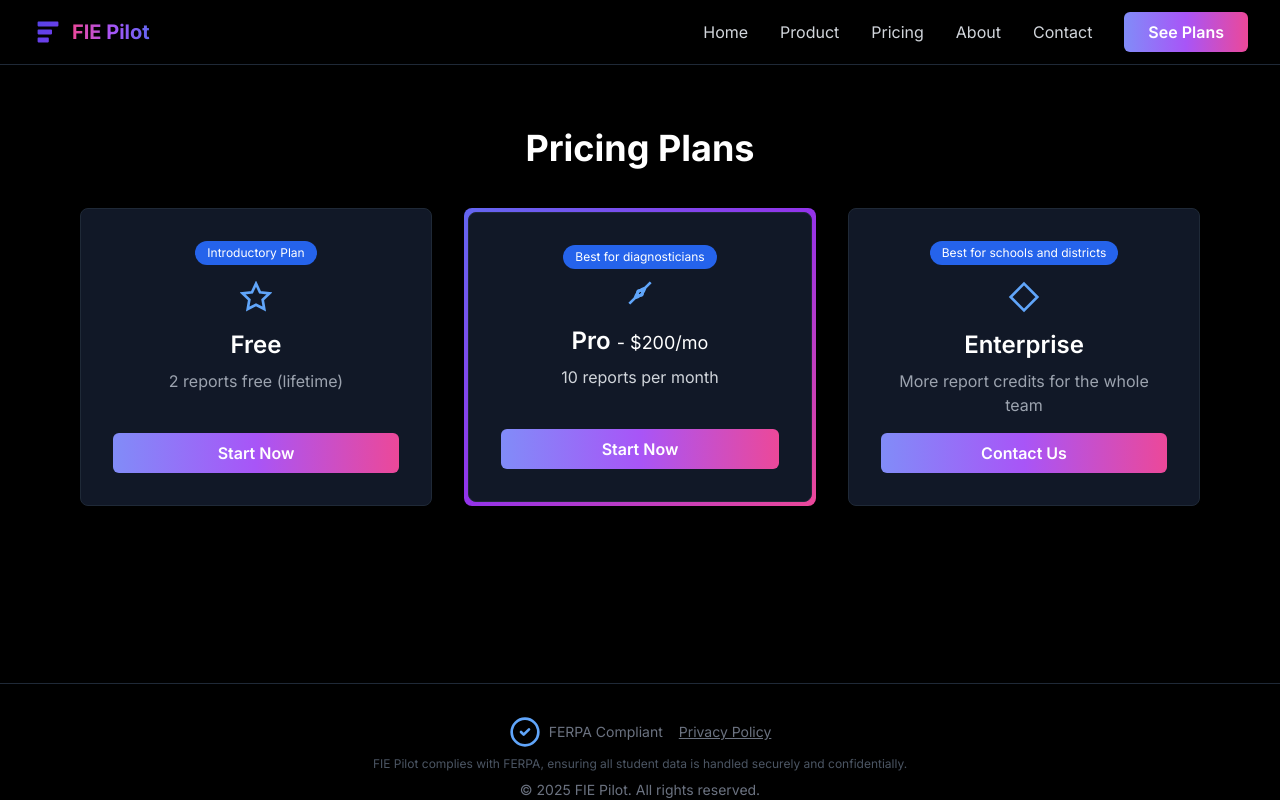
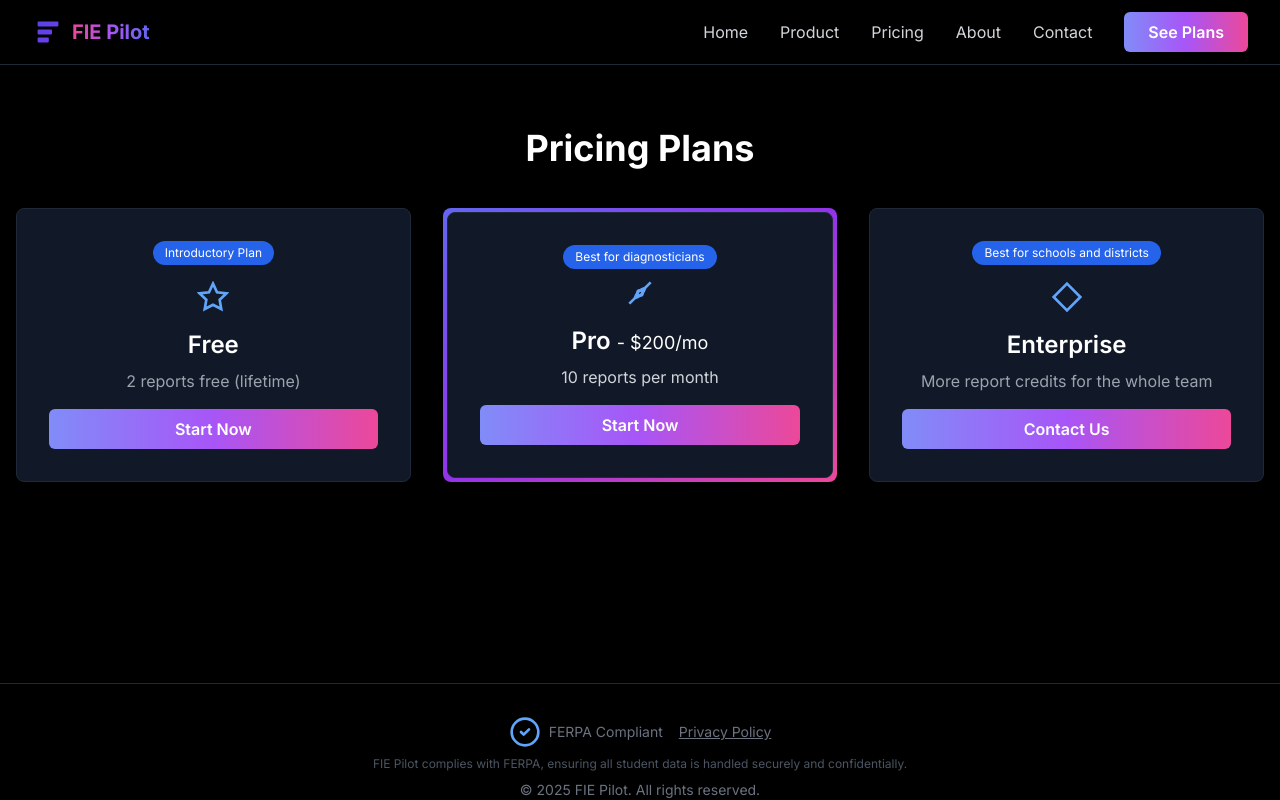
Before and after one commit to ahmetderici/tera-main, a Next.js app: page /pricing in a window 1280 px wide. Built offline with nearby package versions, Linux system fonts and the light colour scheme.

Commit message:
Update content and design for Tera site

```diff
--- a/src/app/page.tsx
+++ b/src/app/page.tsx
@@ -123,7 +123,7 @@ function Hero() {
 
 function ProductSection() {
   return (
-    <section id="product" className="mt-12 max-w-6xl mx-auto px-4">
+    <section id="product" className="mt-12 w-full mx-auto px-4">
       <h2 className="text-4xl font-bold mb-10 text-center">AI-powered FIE Automation</h2>
       <div className="flex flex-col md:flex-row items-center justify-center gap-12 mb-10">
         {/* Left: AI Illustration */}
@@ -392,7 +392,7 @@ export default function Home() {
         <title>FIE Pilot | AI-Powered FIE Automation</title>
         <meta name="description" content="FIE Pilot helps Texas schools generate legally compliant FIE evaluations in hours — not days. FERPA compliant, secure, and trusted by experts." />
       </Head>
-      <main className="flex flex-col min-h-screen bg-black text-white">
+      <main className="flex flex-col min-h-screen bg-black text-white w-full overflow-x-hidden">
         {/* Glow Backgrounds */}
         <div className="absolute -top-40 -left-40 w-[600px] h-[600px] bg-gradient-to-tr from-purple-500 via-pink-500 to-blue-500 rounded-full blur-3xl opacity-20 -z-10" />
         <div className="absolute -bottom-40 right-[-300px] w-[500px] h-[500px] bg-gradient-to-tr from-cyan-400 via-indigo-500 to-purple-500 rounded-full blur-3xl opacity-20 -z-10" />
--- a/src/app/pricing/page.tsx
+++ b/src/app/pricing/page.tsx
@@ -8,7 +8,7 @@ import Link from 'next/link'
 
 function PricingSection() {
   return (
-    <section id="pricing" className="mt-32 max-w-6xl mx-auto text-center px-4">
+    <section id="pricing" className="mt-32 w-full mx-auto text-center px-4">
       <h2 className="text-4xl font-bold mb-10">Pricing Plans</h2>
       <div className="grid md:grid-cols-3 gap-8">
         <div className="bg-gray-900 p-8 rounded-lg shadow-lg flex flex-col items-center border border-gray-800">
@@ -41,7 +41,7 @@ function PricingSection() {
 
 export default function PricingPage() {
   return (
-    <main className="flex flex-col min-h-screen bg-black text-white">
+    <main className="flex flex-col min-h-screen bg-black text-white w-full overflow-x-hidden">
       <Navbar />
       <div className="flex-1 flex flex-col">
         <PricingSection />
```
